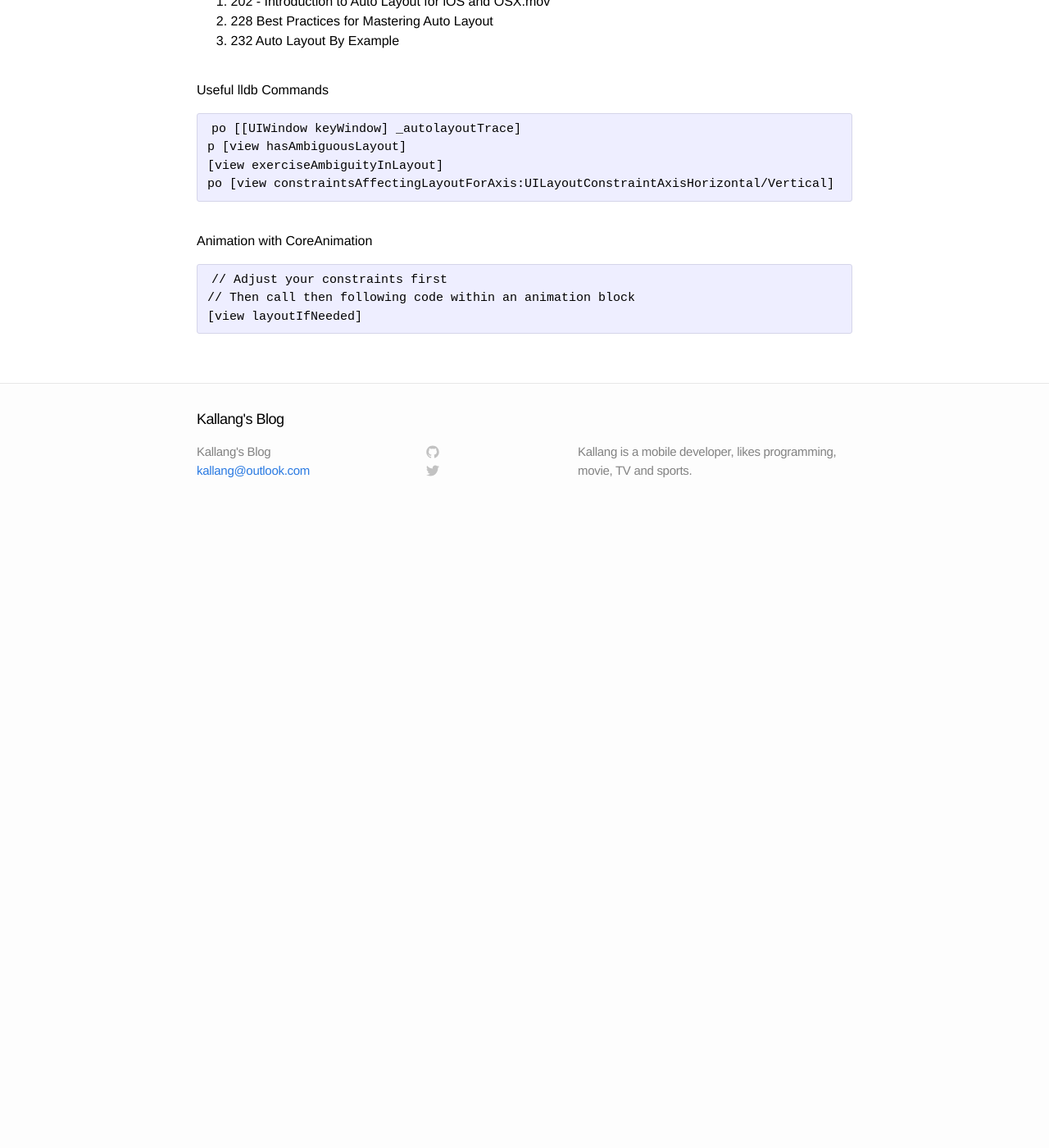
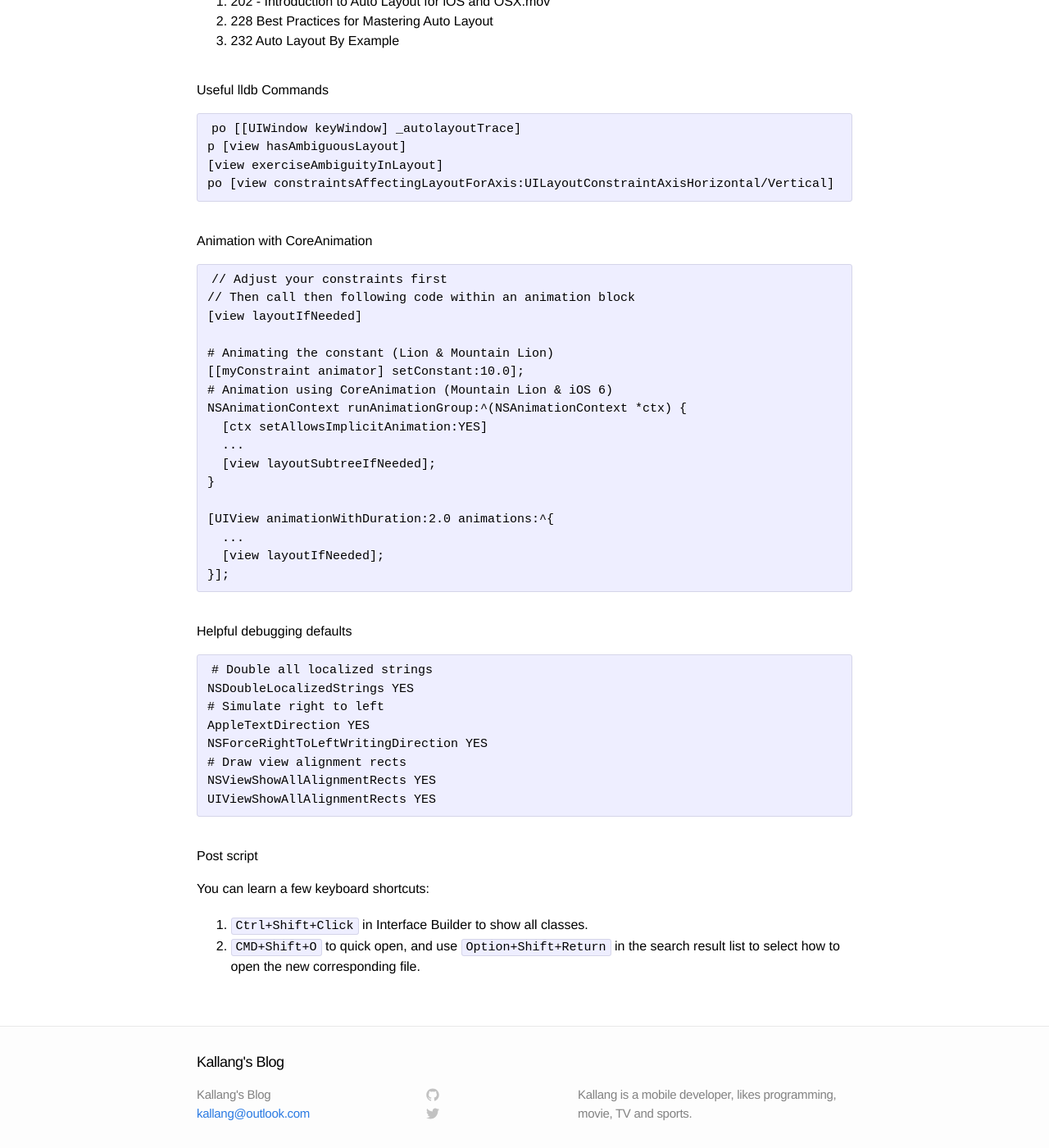
Before and after one commit to Kallang/kallang.github.io, a Jekyll site: the page built from _posts/2014-09-19-auto-layout.markdown, in a window 1280 px wide and 1400 px high, scrolled down 302 px. Shown: the whole window at 82% size. Built offline with Jekyll 4.4.1, drawn with Linux system fonts in a browser that asks for light colours; before the commit the page ends 932 px from its top, so only the background shows below that.

Commit message:
autolayout again.

```diff
--- a/_posts/2014-09-19-auto-layout.markdown
+++ b/_posts/2014-09-19-auto-layout.markdown
@@ -24,3 +24,36 @@ categories: ios
     // Adjust your constraints first
     // Then call then following code within an animation block
     [view layoutIfNeeded]
+
+    # Animating the constant (Lion & Mountain Lion)
+    [[myConstraint animator] setConstant:10.0];
+    # Animation using CoreAnimation (Mountain Lion & iOS 6)
+    NSAnimationContext runAnimationGroup:^(NSAnimationContext *ctx) {
+      [ctx setAllowsImplicitAnimation:YES]
+      ...
+      [view layoutSubtreeIfNeeded];
+    }
+
+    [UIView animationWithDuration:2.0 animations:^{
+      ...
+      [view layoutIfNeeded];
+    }];
+
+# Helpful debugging defaults
+
+    # Double all localized strings
+    NSDoubleLocalizedStrings YES
+    # Simulate right to left
+    AppleTextDirection YES
+    NSForceRightToLeftWritingDirection YES
+    # Draw view alignment rects
+    NSViewShowAllAlignmentRects YES
+    UIViewShowAllAlignmentRects YES
+
+
+# Post script
+
+ You can learn a few keyboard shortcuts:
+
+ 1. `Ctrl+Shift+Click` in Interface Builder to show all classes.
+ 2. `CMD+Shift+O` to quick open, and use `Option+Shift+Return` in the search result list to select how to open the new corresponding file.
```
